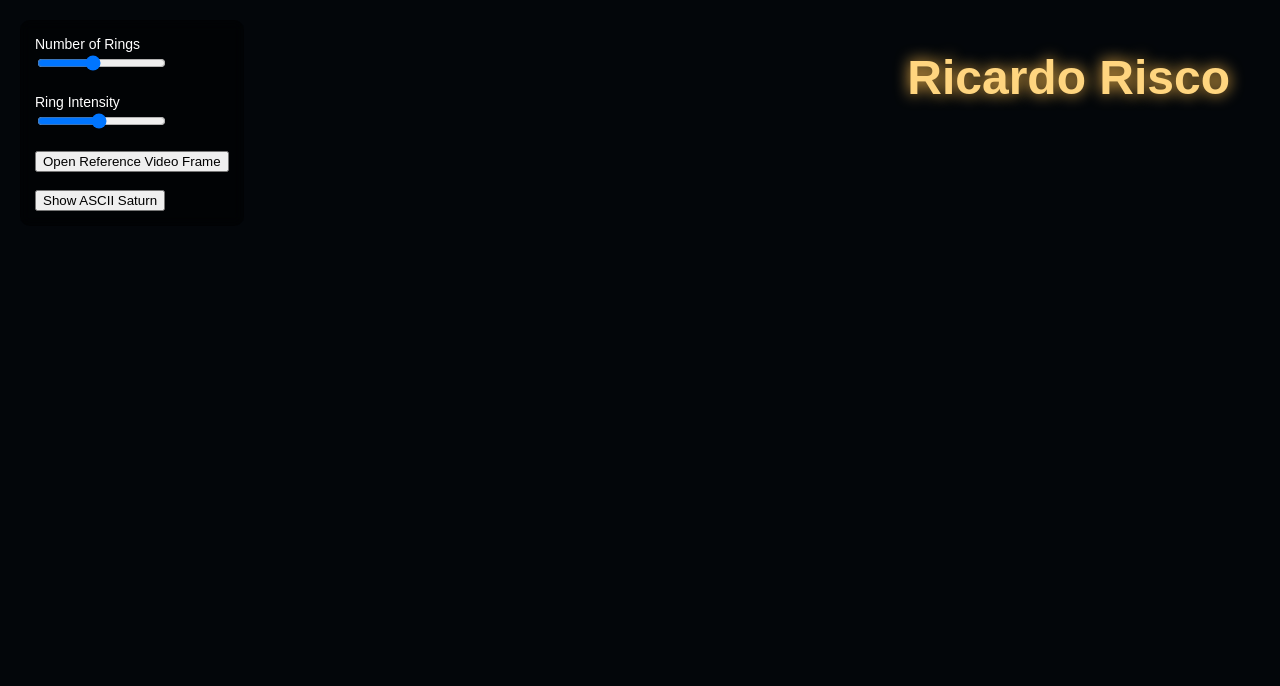
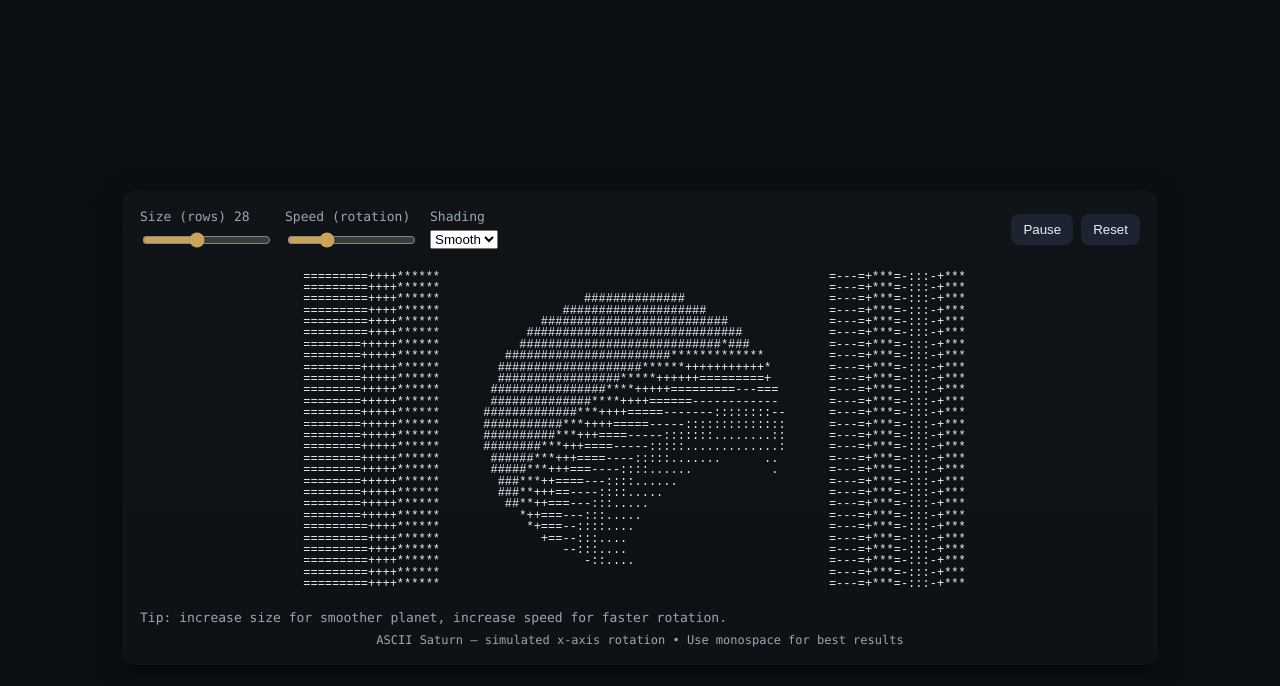
Before and after one commit to siomp/ascii-i, a website: page index.html in a window 1280 px wide. Drawn offline with nearby package versions, Linux system fonts and the light colour scheme.

Commit message:
Update index.html

```diff
--- a/index.html
+++ b/index.html
@@ -1,228 +1,228 @@
-<!DOCTYPE html>
+<!doctype html>
 <html lang="en">
 <head>
-<meta charset="UTF-8" />
-<title>Saturn — Ricardo Risco</title>
+<meta charset="utf-8" />
+<meta name="viewport" content="width=device-width,initial-scale=1" />
+<title>ASCII Saturn — rotating</title>
 <style>
-    body {
-        margin: 0;
-        overflow: hidden;
-        background: #03060a;
-        font-family: sans-serif;
-        color: white;
-    }
-
-    #ui {
-        position: fixed;
-        top: 20px;
-        left: 20px;
-        z-index: 10;
-        background: rgba(0,0,0,0.5);
-        padding: 15px;
-        border-radius: 10px;
-        backdrop-filter: blur(6px);
-    }
-    label { font-size: 14px; }
-
-    #title {
-        position: fixed;
-        top: 50px;
-        right: 50px;
-        font-size: 48px;
-        font-weight: 800;
-        color: #ffd57f;
-        text-shadow: 0 0 15px #ffbe4d;
-        pointer-events: none;
-    }
-
-    #asciiModal {
-        position: fixed;
-        display: none;
-        top: 0; left:0;
-        width: 100%; height: 100%;
-        background: rgba(0,0,0,0.85);
-        z-index: 999;
-        align-items: center;
-        justify-content: center;
-        flex-direction: column;
-    }
-    #asciiBox {
-        width: 90%;
-        height: 80%;
-        background: black;
-        border: 2px solid white;
-        overflow: auto;
-        font-family: monospace;
-        white-space: pre;
-        padding: 20px;
-        color: white;
-    }
-    #closeASCII {
-        margin-top: 20px;
-        padding: 10px 20px;
-        background: #111;
-        border: solid 1px white;
-        color: white;
-        cursor: pointer;
-        border-radius: 5px;
-    }
+  :root{
+    --bg:#0b0f14;
+    --panel:#0f1720;
+    --muted:#9aa7b2;
+  }
+  html,body{height:100%;margin:0;background:var(--bg);color:#e6eef6;font-family:ui-monospace, SFMono-Regular, Menlo, Monaco, "Roboto Mono", "Courier New", monospace}
+  .wrap{min-height:100%;display:flex;flex-direction:column;align-items:center;justify-content:center;gap:16px;padding:28px;}
+  .card{background:linear-gradient(180deg, rgba(255,255,255,0.02), rgba(255,255,255,0.01));border-radius:12px;padding:18px;box-shadow:0 6px 24px rgba(0,0,0,0.6);max-width:1000px;width:100%}
+  .controls{display:flex;gap:12px;align-items:center;flex-wrap:wrap;margin-bottom:10px}
+  label{font-size:13px;color:var(--muted)}
+  input[type=range]{accent-color:#caa45a}
+  button{background:#1b2430;color:#e6eef6;border:0;padding:8px 12px;border-radius:8px;cursor:pointer}
+  button:active{transform:translateY(1px)}
+  pre#screen{margin:0;background:transparent;white-space:pre;line-height:0.95;font-size:12px;overflow:auto;max-height:60vh;padding:12px;border-radius:8px}
+  .help{font-size:13px;color:var(--muted);margin-top:8px}
+  .footer{font-size:12px;color:var(--muted);margin-top:8px;text-align:center}
+  .control-item{display:flex;flex-direction:column;gap:6px}
 </style>
 </head>
 <body>
+<div class="wrap">
+  <div class="card" role="region" aria-label="Saturn ASCII animation">
+    <div class="controls" aria-hidden="false">
+      <div class="control-item">
+        <label for="sizeRange">Size (rows) <span id="sizeVal">28</span></label>
+        <input id="sizeRange" type="range" min="14" max="48" value="28">
+      </div>
+      <div class="control-item">
+        <label for="speedRange">Speed (rotation)</label>
+        <input id="speedRange" type="range" min="0.2" max="3.0" step="0.1" value="1.0">
+      </div>
+      <div class="control-item">
+        <label for="charSet">Shading</label>
+        <select id="charSet" title="Choose shading characters">
+          <option value=" .:-=+*#%@">Smooth</option>
+          <option value=" `.^,;:!+xXO0#@">Rough</option>
+          <option value=" .oO@">Blocky</option>
+        </select>
+      </div>
+      <div style="margin-left:auto;display:flex;gap:8px;align-items:center">
+        <button id="playPause">Pause</button>
+        <button id="resetBtn">Reset</button>
+      </div>
+    </div>
 
-<!-- UI CONTROLS -->
-<div id="ui">
-    <label>Number of Rings</label><br>
-    <input id="rings" type="range" min="1" max="8" value="4"><br><br>
-
-    <label>Ring Intensity</label><br>
-    <input id="strength" type="range" min="0.1" max="2" step="0.1" value="1"><br><br>
-
-    <button id="openVideo">Open Reference Video Frame</button>
-    <br><br>
-    <button id="openASCII">Show ASCII Saturn</button>
+    <pre id="screen" aria-live="off" role="img"></pre>
+    <div class="help">Tip: increase size for smoother planet, increase speed for faster rotation.</div>
+    <div class="footer">ASCII Saturn — simulated x-axis rotation • Use monospace for best results</div>
+  </div>
 </div>
 
-<!-- TITLE -->
-<div id="title">Ricardo Risco</div>
+<script>
+/*
+  ASCII Saturn animation
+  - Sphere shading based on simple Lambert-like lighting
+  - Rings drawn as ellipse slices with a tilt that changes with time to simulate rotation on planet's x-axis
+  - Controls: size, speed, shading chars, pause/reset
+*/
 
-<!-- ASCII MODAL -->
-<div id="asciiModal">
-    <div id="asciiBox">(ASCII Saturn loads here...)<br><br>Loading…</div>
-    <button id="closeASCII">Close</button>
-</div>
+(() => {
+  const screen = document.getElementById('screen');
+  const sizeRange = document.getElementById('sizeRange');
+  const speedRange = document.getElementById('speedRange');
+  const playPause = document.getElementById('playPause');
+  const resetBtn = document.getElementById('resetBtn');
+  const charSetSel = document.getElementById('charSet');
+  const sizeVal = document.getElementById('sizeVal');
 
-<!-- THREE.JS -->
-<script src="https://cdnjs.cloudflare.com/ajax/libs/three.js/r152/three.min.js"></script>
+  let running = true;
+  let tStart = performance.now();
+  let lastTime = tStart;
 
-<script>
-/* =============  SCENE + CAMERA =============== */
-const scene = new THREE.Scene();
-const camera = new THREE.PerspectiveCamera(55, innerWidth/innerHeight, 0.1, 2000);
-camera.position.set(0, 5, 16);
+  // settings
+  let rows = parseInt(sizeRange.value,10); // vertical resolution
+  let aspect = 2.0; // character width/height ratio compensation
+  let cols = Math.round(rows * aspect * 2.4); // columns — wider to fit rings
+  let speed = parseFloat(speedRange.value); // rotation speed multiplier
+  let shadeChars = charSetSel.value; // gradient characters from light -> dark
 
-const renderer = new THREE.WebGLRenderer({antialias:true});
-renderer.setSize(innerWidth, innerHeight);
-document.body.appendChild(renderer.domElement);
+  sizeRange.addEventListener('input', () => {
+    rows = parseInt(sizeRange.value,10);
+    sizeVal.textContent = rows;
+    cols = Math.round(rows * aspect * 2.4);
+    // reduce flicker by redrawing immediately
+    drawFrame((performance.now()-tStart)/1000 * speed);
+  });
 
-/* =============  LIGHTS =============== */
-const keyLight = new THREE.DirectionalLight(0xffffff, 2);
-keyLight.position.set(5, 2, 5);
-scene.add(keyLight);
+  speedRange.addEventListener('input', () => {
+    speed = parseFloat(speedRange.value);
+  });
 
-scene.add(new THREE.AmbientLight(0xffffff, 0.3));
+  charSetSel.addEventListener('change', () => {
+    shadeChars = charSetSel.value;
+  });
 
-/* =============  SATURN PLANET =============== */
-const saturnGeo = new THREE.SphereGeometry(4, 64, 64);
-const saturnMat = new THREE.MeshStandardMaterial({
-    color: 0xf5ecd7,
-    metalness: 0.1,
-    roughness: 0.6
-});
-const saturn = new THREE.Mesh(saturnGeo, saturnMat);
-scene.add(saturn);
+  playPause.addEventListener('click', () => {
+    running = !running;
+    playPause.textContent = running ? 'Pause' : 'Play';
+    if (running) {
+      // resume loop
+      tStart = performance.now() - (lastTime - tStart);
+      requestAnimationFrame(loop);
+    }
+  });
 
-/* Saturn subtle bands using vertex colors */
-saturnGeo.computeVertexNormals();
-saturnGeo.attributes.position.needsUpdate = true;
+  resetBtn.addEventListener('click', () => {
+    // reset time / params
+    tStart = performance.now();
+    drawFrame(0);
+  });
 
-/* =============  RINGS =============== */
-const ringGroup = new THREE.Group();
-scene.add(ringGroup);
+  // helper: map value from a..b to 0..1
+  function norm(x, a, b){ return (x - a) / (b - a); }
 
-function buildRings(count, strength){
-    ringGroup.clear();
-    for(let i=0;i<count;i++){
-        const inner = 4.5 + i*0.5;
-        const outer = inner + 0.4;
+  // render single frame at time t (seconds)
+  function drawFrame(t) {
+    // planet geometry
+    const R = 0.9; // normalized planet radius
+    const ringInner = 1.15; // ring inner radius relative to planet radius
+    const ringOuter = 2.0;  // ring outer radius
+    // rotation angle that affects ring tilt to simulate x-axis rotation
+    const ang = t * 0.6 * speed; // base angle; speed multiplies
+    // tilt oscillates between -0.6..+0.6 (radians) to mimic the axis tilt/rotation
+    const tilt = Math.sin(ang) * 0.66;
 
-        const ringGeo = new THREE.RingGeometry(inner, outer, 128);
-        const ringMat = new THREE.MeshStandardMaterial({
-            color: new THREE.Color(`hsl(40, 35%, ${45 + i*4}%)`).multiplyScalar(strength),
-            side: THREE.DoubleSide,
-            transparent: true,
-            opacity: 0.85
-        });
+    // light direction (simple)
+    const L = normalize([0.6, 0.8, 0.5]); // light coming from above-right
 
-        const mesh = new THREE.Mesh(ringGeo, ringMat);
-        mesh.rotation.x = Math.PI/2;
-        ringGroup.add(mesh);
+    let out = '';
+    // iterate rows top->bottom
+    for (let yi = 0; yi < rows; yi++) {
+      let y = ( (yi / (rows-1)) * 2 - 1); // -1..+1
+      // increase vertical compression for nicer look
+      for (let xi = 0; xi < cols; xi++) {
+        let x = ((xi / (cols-1)) * 2 - 1) * (cols/rows) * 0.6; // scale to fit
+        // compute distance in planet-centered coords where z is out of screen
+        // sphere check: x^2 + y^2 + z^2 <= R^2  => z = sqrt(R^2 - x^2 - y^2)
+        const d2 = x*x + y*y;
+        let ch = ' ';
+        if (d2 <= R*R) {
+          // point is on planet surface; compute normal
+          const z = Math.sqrt(R*R - d2);
+          const N = normalize([x, y, z]);
+          // simple diffuse:
+          const diffuse = Math.max(0, dot(N, L));
+          // add subtle ambient
+          const amb = 0.12;
+          const val = Math.min(1, amb + diffuse * 0.95);
+          ch = shadeChar(val);
+        } else {
+          // maybe ring? compute ring coordinates in ring plane tilted by 'tilt' around x-axis
+          // rotate the point (x,y,0) by -tilt around x to map to ring plane coordinates:
+          // rotation around x: y' = y*cos - z*sin ; z' = y*sin + z*cos. Here z is 0 for screen plane
+          const yprime = y * Math.cos(tilt) - 0 * Math.sin(tilt);
+          const zprime = y * Math.sin(tilt) + 0 * Math.cos(tilt);
+          // compute radial distance from origin in the ring plane
+          const rplane = Math.sqrt(x*x + zprime*zprime);
+          if (rplane >= ringInner && rplane <= ringOuter) {
+            // further modulate brightness by where within ring thickness and by angle
+            // make the ring partly occluded by planet (simple occlusion test)
+            // if the ring point projects behind the sphere (i.e., zprime^2 + x^2 < R^2 and ring is behind)
+            // we check if the ring is behind the sphere by comparing z depth from ring plane rotation
+            // approximate depth of ring element along viewer z-axis: small negative means behind
+            const behind = ((x*x + y*y) < R*R && Math.cos(tilt) * y < 0);
+            // shade ring based on distance from inner edge
+            const tEdge = (rplane - ringInner) / (ringOuter - ringInner); // 0..1
+            // make rings striped by slight sinusoidal bumps to look natural
+            const stripe = 0.4 + 0.4*Math.sin(rplane*8.0 + ang*3.0 + x*6.0);
+            let brightness = 0.25 + 0.75*(1 - Math.abs(tEdge - 0.5)) * stripe;
+            // dim back rings a bit
+            if (behind) brightness *= 0.45;
+            ch = shadeChar(brightness);
+          } else {
+            ch = ' ';
+          }
+        }
+        out += ch;
+      }
+      out += '\n';
     }
-}
 
-buildRings(4,1);
+    screen.textContent = out;
+  }
 
-/* =============  EXTRA ORBITING PLANETS =============== */
-const planets = [];
-function createPlanet(radius, dist, speed, color){
-    const geo = new THREE.SphereGeometry(radius,32,32);
-    const mat = new THREE.MeshStandardMaterial({color});
-    const m = new THREE.Mesh(geo,mat);
-    m.userData = {dist, speed, angle:Math.random()*Math.PI*2};
-    scene.add(m);
-    planets.push(m);
-}
+  // choose a character from shadeChars according to value 0..1 (0 light, 1 dark)
+  function shadeChar(val) {
+    // clamp
+    val = Math.max(0, Math.min(1, val));
+    // reverse order so higher value (bright) picks earlier / lighter char
+    // but many gradients have leading space as first char — detect and handle
+    const g = shadeChars;
+    // If the gradient starts with a space, treat it as the lightest
+    const n = g.length;
+    // pick index: 0 -> lightest, n-1 -> darkest
+    // we want brighter (val closer to 1) to be lighter, so invert:
+    const idx = Math.floor((1 - val) * (n - 1) + 0.0001);
+    return g[Math.max(0, Math.min(n-1, idx))];
+  }
 
-/* optional planets */
-createPlanet(0.5, 10, 0.003, 0x88bbff);
-createPlanet(1, 14, 0.0015, 0xffaa88);
-createPlanet(0.7, 18, 0.002, 0x99ffd9);
+  // small vector helpers
+  function dot(a,b){ return a[0]*b[0]+a[1]*b[1]+a[2]*b[2]; }
+  function len(a){ return Math.sqrt(dot(a,a)); }
+  function normalize(a){
+    const L = len(a) || 1e-6;
+    return [a[0]/L, a[1]/L, a[2]/L];
+  }
 
-/* =============  USER CONTROLS =============== */
-document.getElementById("rings").oninput = e => {
-    buildRings(Number(e.target.value), Number(document.getElementById("strength").value));
-};
-document.getElementById("strength").oninput = e => {
-    buildRings(Number(document.getElementById("rings").value), Number(e.target.value));
-};
+  function loop(now) {
+    lastTime = now;
+    if (!running) return;
+    const t = (now - tStart)/1000;
+    drawFrame(t);
+    requestAnimationFrame(loop);
+  }
 
-/* =============  BUTTON HANDLERS =============== */
-document.getElementById("openVideo").onclick = () => {
-    window.open("24033952-8507-4184-8173-e890f97e714b.png", "_blank");
-};
+  // draw initial frame
+  drawFrame(0);
+  requestAnimationFrame(loop);
 
-document.getElementById("openASCII").onclick = () => {
-    document.getElementById("asciiModal").style.display = "flex";
-
-    fetch("https://raw.githubusercontent.com/busybox11/ascii-saturn/main/saturn_ascii.txt")
-      .then(r => r.text())
-      .then(t => {
-          document.getElementById("asciiBox").textContent = t;
-      })
-      .catch(() => {
-          document.getElementById("asciiBox").textContent = "(ASCII failed to load)";
-      });
-};
-
-document.getElementById("closeASCII").onclick = () => {
-    document.getElementById("asciiModal").style.display = "none";
-};
-
-/* =============  ANIMATE =============== */
-function animate(){
-    requestAnimationFrame(animate);
-
-    /* rotate Saturn */
-    saturn.rotation.y += 0.003;
-
-    /* tilt rings slowly */
-    ringGroup.rotation.x = Math.sin(Date.now()*0.0004) * 0.35;
-    ringGroup.rotation.y += 0.0015;
-
-    /* orbit planets */
-    planets.forEach(p => {
-        p.userData.angle += p.userData.speed;
-        p.position.set(
-            Math.cos(p.userData.angle)*p.userData.dist,
-            0,
-            Math.sin(p.userData.angle)*p.userData.dist
-        );
-    });
-
-    renderer.render(scene,camera);
-}
-animate();
-
+})();
 </script>
-</body>
-</html>
```
